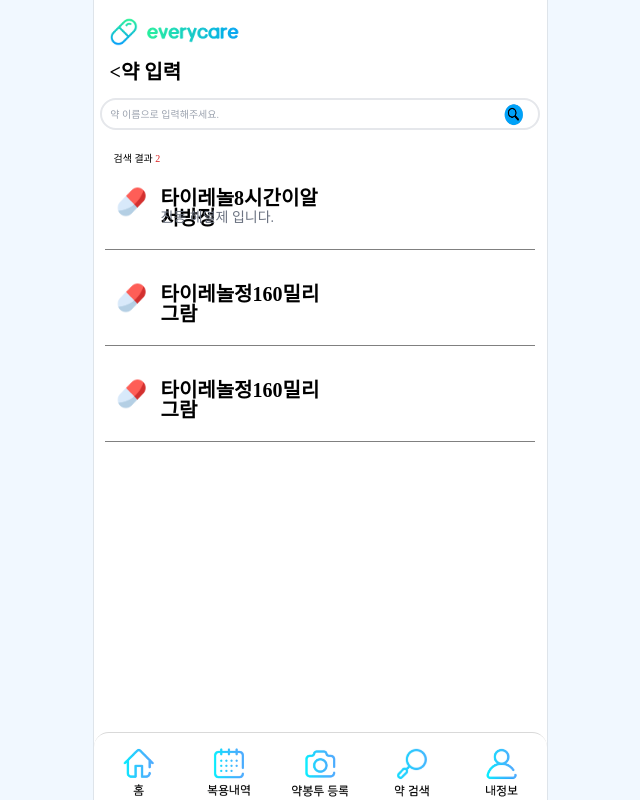
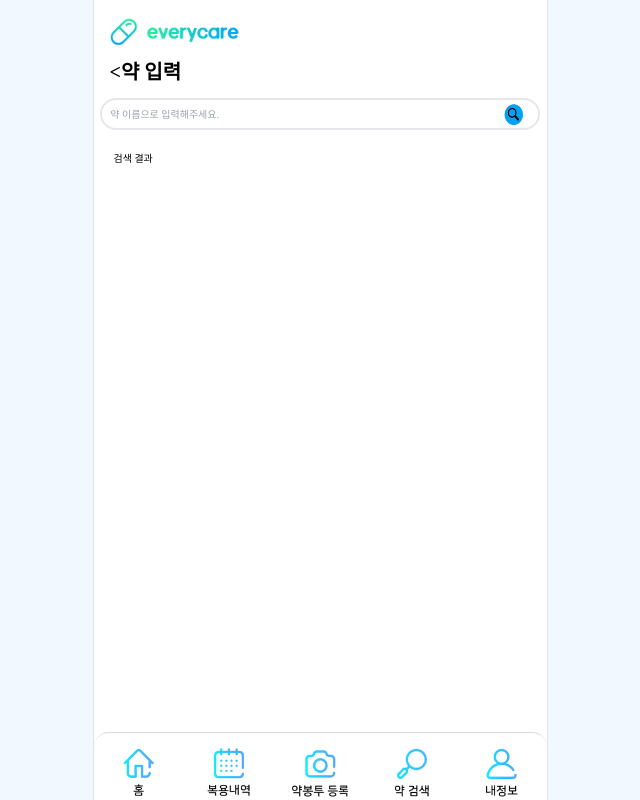
Before and after one commit to woosungking/EveryCare-frontend, a React (Vite) app: page /pill-search in a window 1280 px wide. Shown: the whole page, without its empty margins (320-960 px from the left). Built offline with nearby package versions, Linux system fonts and the light colour scheme; a web font is replaced by a local one.

Commit message:
직접입력하기 검색 후 약 데이터 랜더링 구현

```diff
--- a/src/components/register/PillSearch.tsx
+++ b/src/components/register/PillSearch.tsx
@@ -1,43 +1,76 @@
-import React from 'react';
+import React, { useEffect, useState } from 'react';
 import SearchIcon from '../../assets/SearchIc.png';
 import PillNextText from './PillNextText';
 import CustomHr from '../CustomHr';
+import axios from 'axios';
 
 const PillSearch: React.FC = () => {
+  interface DrugData {
+    drugName: string;
+    drugCode: string;
+    drugPcode: string;
+    drugCompany: string;
+    check: boolean;
+  }
+  const [searchedDrugData, setSearchedDrugData] = useState<DrugData[] | null>(
+    null,
+  );
+  const [searchInputValue, setSearchInputValue] = useState<string>('');
+  const [countDrug, setCountDrug]=useState();
+  // const [savedDrugData, setSavedDrugData] = useState<DrugData|>(null);
+  const handleSearchInputChange = (e: React.ChangeEvent<HTMLInputElement>) => {
+    const searchData = e.target.value;
+    console.log(searchData);
+    setSearchInputValue(searchData);
+  };
+
+  useEffect(() => {
+    console.log('약 랜더링 중 ...');
+    const count = searchedDrugData?.length;
+    setCountDrug(count);
+  }, [searchedDrugData]);
+
+  const searchDrug = () => {
+    if (searchInputValue.trim() == '') {
+      alert('검색어를 입력해 주세요!');
+      return;
+    }
+    axios
+      .get(`http://127.0.0.1:8000/test/?query=${searchInputValue}`)
+      .then((response) => {
+        console.log('서버 응답:', response.data);
+        setSearchedDrugData(response.data);
+      })
+      .catch((error) =>
+        console.error('서버로 데이터를 보내는데 실패했습니다:', error),
+      );
+  };
   return (
-    <div className="flex flex-col h-[70vh] mb-20">
-      <form className="relative flex justify-center mt-4">
+    <div className="flex flex-col overflow-y-scroll h-[83vh] mb-20">
+      <div className="relative flex justify-center mt-4">
         <input
           type="text"
           placeholder="약 이름으로 입력해주세요."
+          onChange={handleSearchInputChange}
           className="w-[97%] h-[4vh] border-2 rounded-2xl px-2"
         />
-        <button className="absolute right-5">
+        <button className="absolute right-5" onClick={searchDrug}>
           <img src={SearchIcon} alt="검색" className="w-[90%] h-[3vh] mt-1" />
         </button>
-      </form>
+      </div>
 
       <div className="mt-6 mb-5 ml-5">
         <span>검색 결과</span>
-        <span className="text-red-600"> 2</span>
+        <span className="text-red-600">{countDrug}</span>
       </div>
       <ul>
-        <li>
-          <PillNextText
-            headText="타이레놀8시간이알서방정"
-            contentText="진동 해열제 입니다."
-          ></PillNextText>
-          <CustomHr></CustomHr>
-        </li>
-
-        <li>
-          <PillNextText headText="타이레놀정160밀리그람"></PillNextText>
-          <CustomHr></CustomHr>
-        </li>
-        <li>
-          <PillNextText headText="타이레놀정160밀리그람"></PillNextText>
-          <CustomHr></CustomHr>
-        </li>
+        {searchedDrugData &&
+          searchedDrugData.map((medicine, index) => (
+            <li key={index}>
+              <PillNextText headText={`${medicine.drugName}`} />
+              <CustomHr />
+            </li>
+          ))}
       </ul>
     </div>
   );
```
